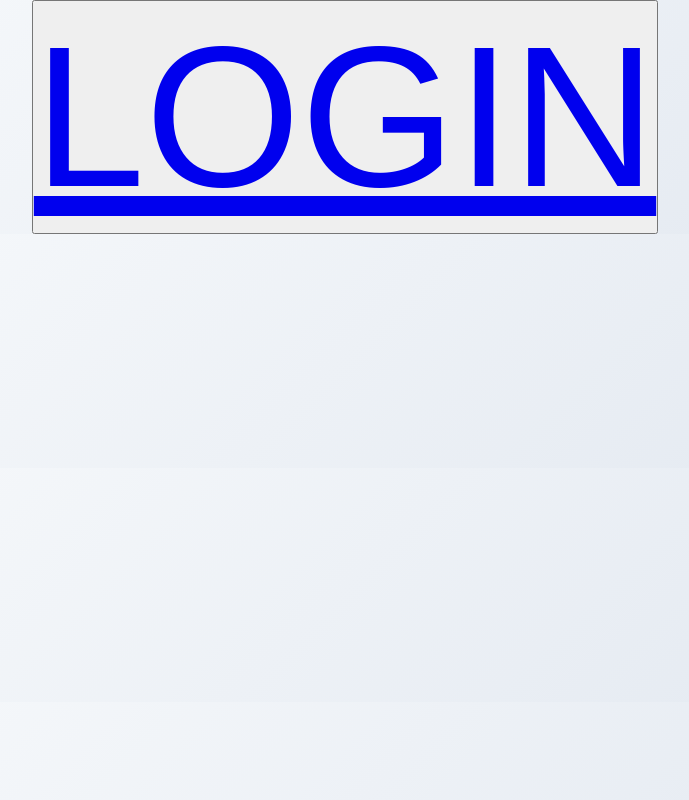
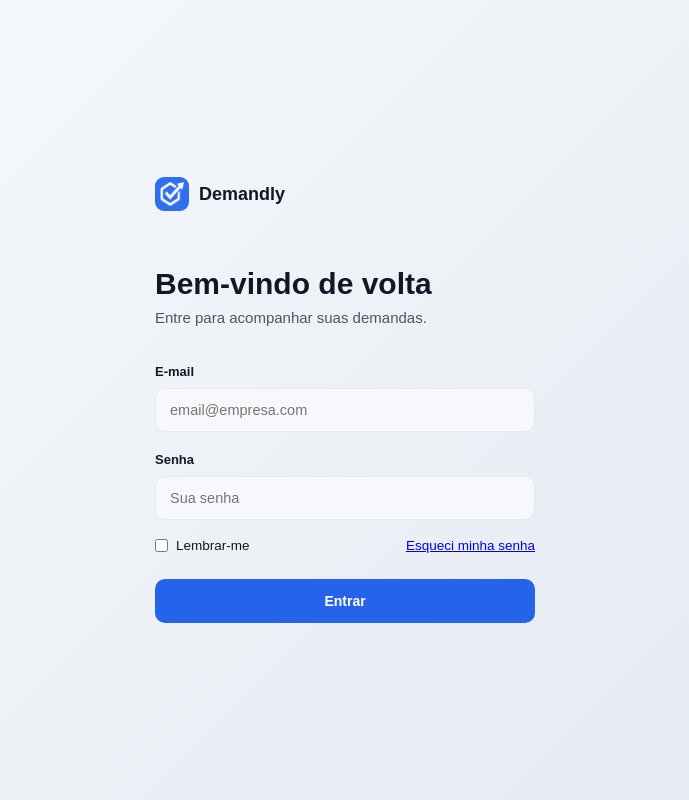
Before and after one commit to GuiZambuzi/PI-II-Time-3, a plain HTML site: page pages/login.html in a window 1280 px wide. Shown: the whole page, without its empty margins (295-984 px from the left). Drawn offline with Linux system fonts and the light colour scheme.

Commit message:
style: enhance login page layout and styling

```diff
--- a/pages/login.html
+++ b/pages/login.html
@@ -10,6 +10,47 @@
         <title>Login | Demandly</title>
     </head>
     <body>
-        <button><a href="dashboard.html" class="login">LOGIN</a></button>
+
+        <div class="container-form-all">
+
+            <div class="container-form-wrap">
+
+                <div class="container-brand">
+                    <div class="brand-mark">
+                        <img src="../imgs/logos/demandly_icon_black.webp"/>
+                    </div>
+                    <span class="brand-name">Demandly</span>
+                </div>
+
+                <h1>Bem-vindo de volta</h1>
+                <p class="subtitle">Entre para acompanhar suas demandas.</p>
+
+                <form>
+
+                    <div class="container-field">
+                        <label for="email">E-mail</label>
+                        <input type="email" id="email" placeholder="email@empresa.com">
+                    </div>
+
+                    <div class="container-field">
+                        <label for="password">Senha</label>
+                        <input type="password" id="password" placeholder="Sua senha">
+                    </div>
+
+                    <div class="row-between">
+                        <label class="remember">
+                            <input type="checkbox">
+                            Lembrar-me
+                        </label>
+                        <a href="#">Esqueci minha senha</a>
+                    </div>
+
+                    <a href="dashboard.html" class="btn-primary">Entrar</a>
+                </form>
+
+            </div>
+
+        </div>
+
     </body>
 </html>
--- a/styles/login.css
+++ b/styles/login.css
@@ -1,3 +1,117 @@
-.login {
-    font-size: 200px;
+* {
+  box-sizing: border-box;
 }
+body {
+  font-family: Arial, sans-serif;
+  color: #101828;
+
+  display: flex;
+  min-height: 100vh;
+  align-items: center;
+  justify-content: center;
+}
+
+.container-form-all {
+  width: 100%;
+  padding: 48px 24px;
+}
+
+.container-form-wrap {
+  max-width: 380px;
+  width: 100%;
+  margin: 0 auto;
+}
+
+.container-brand {
+  display: flex;
+  align-items: center;
+  gap: 10px;
+  margin-bottom: 56px;
+}
+.brand-mark {
+  width: 34px;
+  height: 34px;
+  border-radius: 9px;
+  background: #2F6FED;
+}
+
+.brand-mark img {
+    width: 100%;
+    height: 100%;
+    padding: 5px;
+}
+
+.brand-name {
+  font-weight: 700;
+  font-size: 18px;
+}
+
+h1 {
+  font-size: 30px;
+  margin: 0 0 8px;
+}
+
+.subtitle {
+  color: #4A5568;
+  font-size: 15px;
+  margin: 0 0 36px;
+}
+
+.container-field {
+  margin-bottom: 18px;
+}
+
+.container-field label {
+  font-size: 13px;
+  font-weight: 600;
+}
+
+.container-field input {
+  width: 100%;
+  padding: 13px 14px;
+  font-size: 14.5px;
+  border: 1.5px solid #E6E9EF;
+  border-radius: 10px;
+  background: #F7F8FB;
+  outline: none;
+  margin-top: 8px;
+}
+
+.container-field input:focus {
+  border-color: #2F6FED;
+  background: #FFFFFF;
+
+}
+
+.row-between {
+  display: flex;
+  justify-content: space-between;
+  align-items: center;
+  margin: 6px 0 26px;
+  font-size: 13.5px;
+}
+
+.remember {
+  display: flex;
+  align-items: center;
+  gap: 8px;
+}
+
+.btn-primary {
+  width: 100%;
+  padding: 14px;
+  font-weight: 700;
+  font-size: 14px;
+  color: #fff;
+  background: #2563EB;
+  border: none;
+  border-radius: 10px;
+  cursor: pointer;
+  text-decoration: none;
+  display: block;
+  text-align: center;
+}
+
+.btn-primary:hover {
+  background: #1D4ED8;
+}
```
